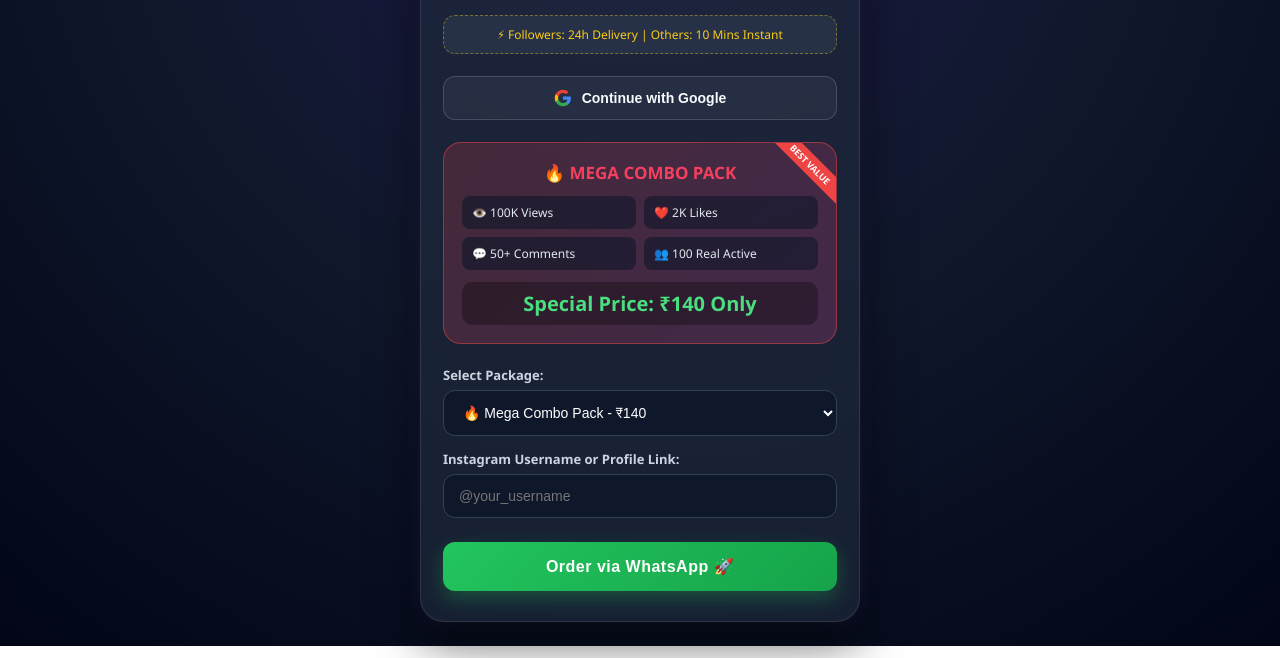
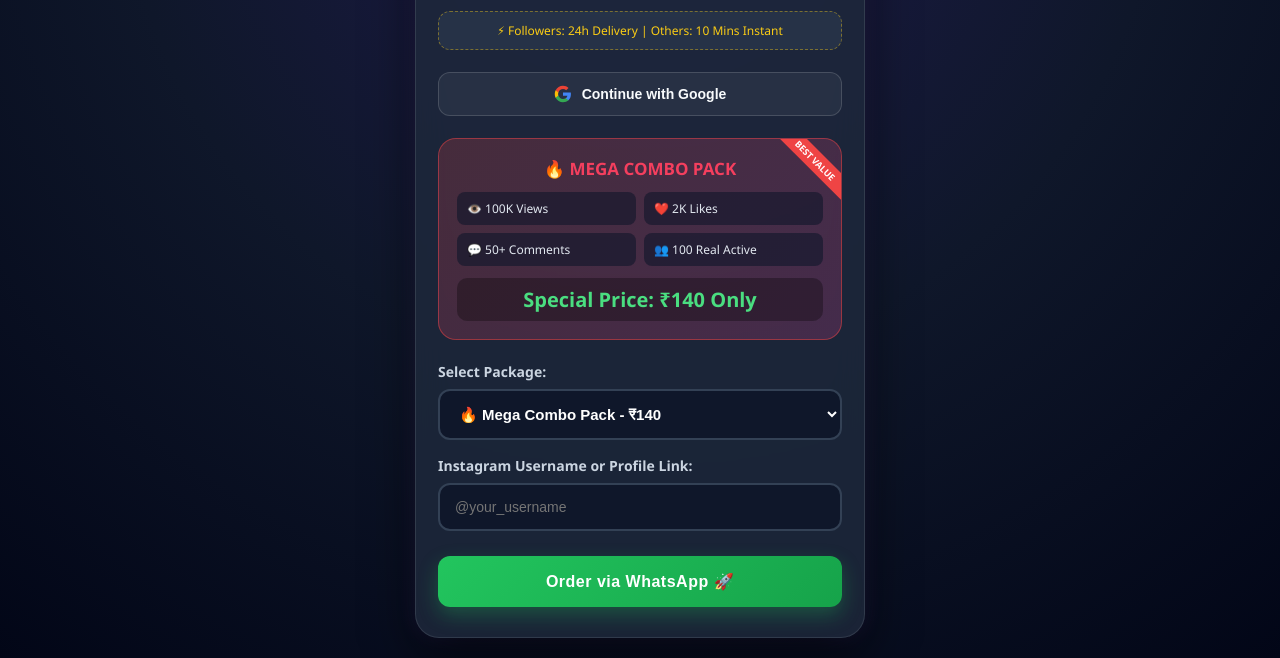
Before and after one commit to crazyseller/crazy, a plain HTML site: page index.html in a window 1280 px wide. Shown: the part 154-812 px from the top of the page. Drawn offline with Linux system fonts and the light colour scheme.

Commit message:
Update index.html

```diff
--- a/index.html
+++ b/index.html
@@ -22,8 +22,8 @@
         }
         .container {
             width: 100%;
-            max-width: 440px;
-            background: rgba(30, 41, 59, 0.7);
+            max-width: 450px;
+            background: rgba(30, 41, 59, 0.85);
             backdrop-filter: blur(16px);
             -webkit-backdrop-filter: blur(16px);
             padding: 30px 22px;
@@ -149,35 +149,70 @@
         label {
             font-weight: 600;
             display: block;
-            margin-top: 14px;
+            margin-top: 16px;
             color: #cbd5e1;
-            font-size: 13px;
+            font-size: 14px;
         }
-        select, input {
+
+        /* Dropdown Options Design Improvements */
+        select {
             width: 100%;
-            padding: 13px 15px;
-            margin-top: 6px;
-            border: 1px solid #334155;
+            padding: 14px 15px;
+            margin-top: 8px;
+            border: 2px solid #334155;
+            border-radius: 12px;
+            background-color: #0f172a;
+            color: #ffffff;
+            font-size: 15px;
+            font-weight: 600;
+            outline: none;
+            cursor: pointer;
+            line-height: 1.6;
+        }
+        select:focus {
+            border-color: #8b5cf6;
+            box-shadow: 0 0 0 3px rgba(139, 92, 246, 0.3);
+        }
+        optgroup {
+            color: #facc15;
+            background-color: #020617;
+            font-size: 15px;
+            font-weight: bold;
+            padding: 10px 0;
+        }
+        option {
+            color: #ffffff;
+            background-color: #0f172a;
+            padding: 12px;
+            font-size: 14px;
+            font-weight: normal;
+        }
+
+        input {
+            width: 100%;
+            padding: 14px 15px;
+            margin-top: 8px;
+            border: 2px solid #334155;
             border-radius: 12px;
             background-color: #0f172a;
             color: #ffffff;
             font-size: 14px;
             outline: none;
         }
-        select:focus, input:focus {
+        input:focus {
             border-color: #8b5cf6;
-            box-shadow: 0 0 0 3px rgba(139, 92, 246, 0.2);
+            box-shadow: 0 0 0 3px rgba(139, 92, 246, 0.3);
         }
         .btn-pay {
             background: linear-gradient(135deg, #22c55e, #16a34a);
             color: white;
             border: none;
-            padding: 15px;
+            padding: 16px;
             border-radius: 12px;
             cursor: pointer;
             font-weight: 700;
             width: 100%;
-            margin-top: 24px;
+            margin-top: 25px;
             font-size: 16px;
             box-shadow: 0 8px 20px rgba(34, 197, 94, 0.3);
             letter-spacing: 0.5px;
@@ -185,10 +220,6 @@
         .btn-pay:hover {
             transform: translateY(-2px);
             box-shadow: 0 12px 24px rgba(34, 197, 94, 0.4);
-        }
-        optgroup {
-            color: #fbbf24;
-            background-color: #0f172a;
         }
     </style>
 </head>
@@ -223,24 +254,24 @@
     <div class="form-group">
         <label for="package">Select Package:</label>
         <select id="package">
-            <optgroup label="🔥 SPECIAL COMBO OFFER">
+            <optgroup label="────── 🔥 SPECIAL OFFER ──────">
                 <option value="Mega Combo - 100K Views + 2K Likes + 50 Comments + 100 Real Followers (₹140)">
                     🔥 Mega Combo Pack - ₹140
                 </option>
             </optgroup>
 
-            <optgroup label="👥 1. Instagram Fake Followers (24 Hrs)">
+            <optgroup label="────── 👥 1. FAKE FOLLOWERS (24 Hrs) ──────">
                 <option value="Fake Followers - 200 Followers (₹20)">200 Followers - ₹20</option>
                 <option value="Fake Followers - 1K Followers (₹83)">1K Followers - ₹83</option>
                 <option value="Fake Followers - 2K Followers (₹120)">2K Followers - ₹120</option>
             </optgroup>
 
-            <optgroup label="🔥 2. Instagram Real Active (24 Hrs)">
+            <optgroup label="────── 🔥 2. REAL ACTIVE FOLLOWERS ──────">
                 <option value="Real Active - 200 Real Active (₹50)">200 Real Active - ₹50</option>
                 <option value="Real Active - 1K Real Active (₹340)">1K Real Active - ₹340</option>
             </optgroup>
 
-            <optgroup label="👁️ 3. Views (10 Mins)">
+            <optgroup label="────── 👁️ 3. INSTAGRAM VIEWS ──────">
                 <option value="Views - 5K Views (₹20)">5K Views - ₹20</option>
                 <option value="Views - 10K Views (₹30)">10K Views - ₹30</option>
                 <option value="Views - 50K Views (₹50)">50K Views - ₹50</option>
@@ -248,21 +279,21 @@
                 <option value="Views - 500K Views (₹120)">500K Views - ₹120</option>
             </optgroup>
 
-            <optgroup label="❤️ 4. Likes (10 Mins)">
+            <optgroup label="────── ❤️ 4. INSTAGRAM LIKES ──────">
                 <option value="Likes - 500 Likes (₹10)">500 Likes - ₹10</option>
                 <option value="Likes - 1K Likes (₹20)">1K Likes - ₹20</option>
                 <option value="Likes - 5K Likes (₹50)">5K Likes - ₹50</option>
                 <option value="Likes - 10K Likes (₹75)">10K Likes - ₹75</option>
             </optgroup>
 
-            <optgroup label="💬 5. Comments (10 Mins)">
+            <optgroup label="────── 💬 5. CUSTOM COMMENTS ──────">
                 <option value="Comments - 50 Comments (₹10)">50 Comments - ₹10</option>
                 <option value="Comments - 100 Comments (₹20)">100 Comments - ₹20</option>
                 <option value="Comments - 500 Comments (₹50)">500 Comments - ₹50</option>
                 <option value="Comments - 1K Comments (₹75)">1K Comments - ₹75</option>
             </optgroup>
 
-            <optgroup label="⚡ 6. Story Views & ⭐️ 7. Blue Tick">
+            <optgroup label="────── ⚡ 6. STORY VIEWS & ⭐️ BLUE TICK ──────">
                 <option value="Story Views - 200 Story Views (₹10)">200 Story Views - ₹10</option>
                 <option value="Story Views - 1K Story Views (₹25)">1K Story Views - ₹25</option>
                 <option value="Blue Tick - Permanent (₹600)">Blue Tick (Permanent) - ₹600</option>
```
